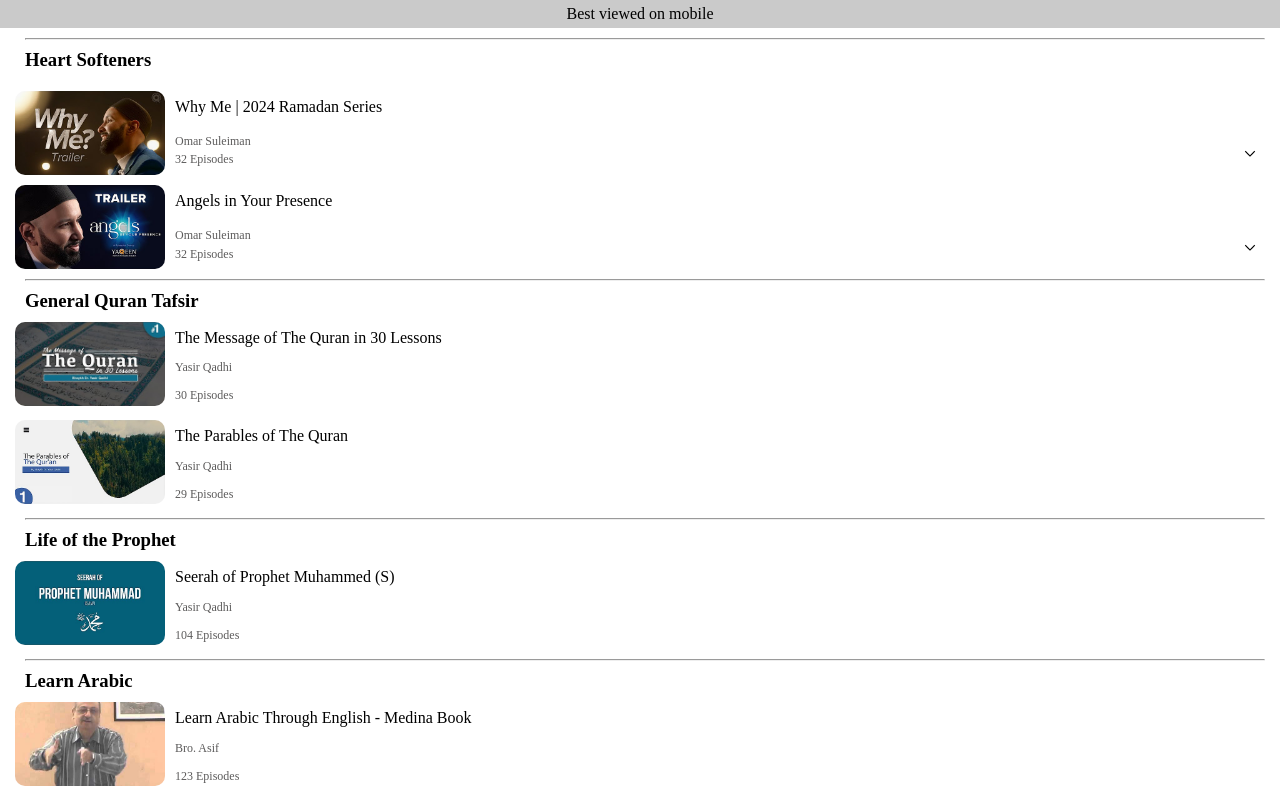
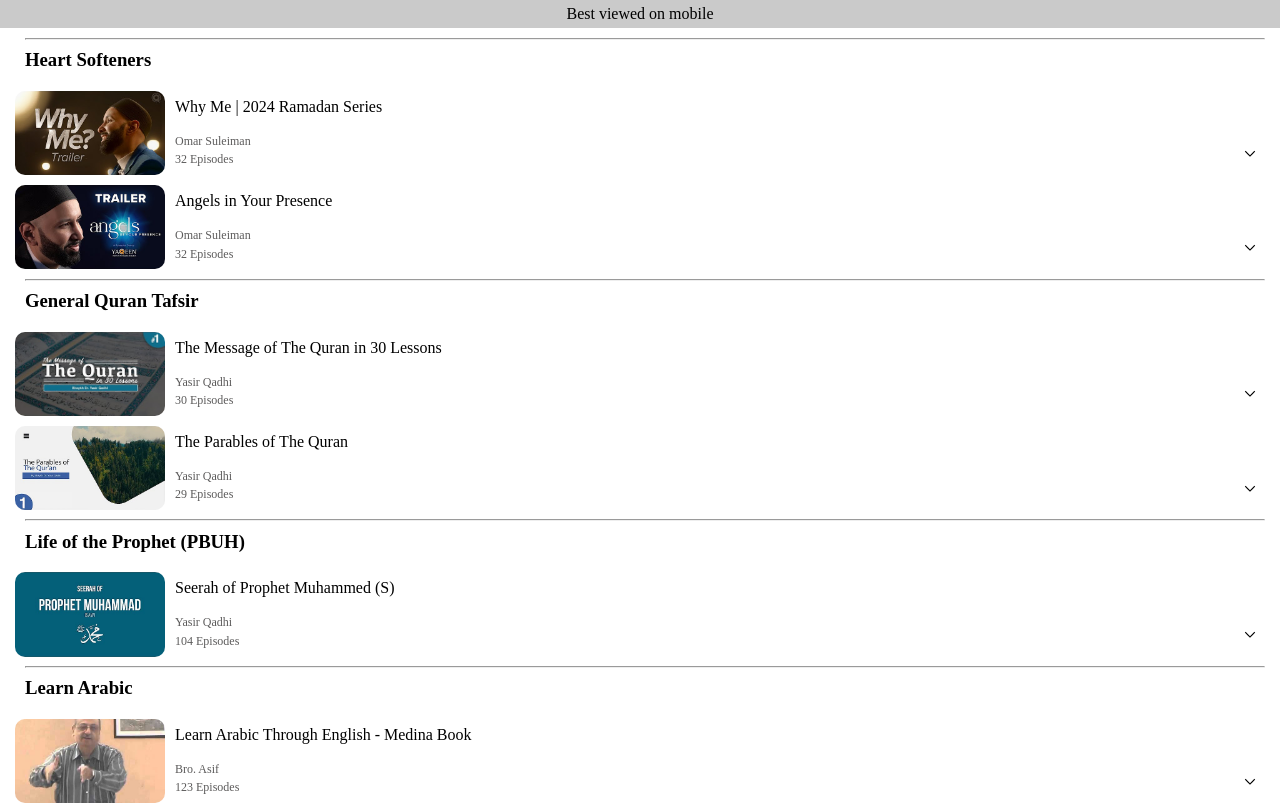
Before and after one commit to sajidmohd717/islamic-lectures-directory, a plain HTML site: page index.html in a window 1280 px wide. Drawn offline with Linux system fonts and the light colour scheme.

Commit message:
Moved html content to content.js, added the dropdown UI to app as well, also loads of thanks to chatgpt, had to write a lot of javascript stuff which i was very new to

```diff
--- a/content.js
+++ b/content.js
@@ -1,56 +1,21 @@
-// Wow, the HTML file is getting huge and it's going to be hard to add content to it by just typing, i'll try to refactor the code and try to have some code be in a javascript file
-
-// My plan is to have a list of dictionaries maybe something like this
-
-/*
-
-let heartSofteners = [
-    {Name: "Why Me?", Author: "Omar Suleiman", NoEpisodes: "32 Episodes"},
-    {Name: "Angels in Your Presence", Author: "Omar Suleiman", NoEpisodes: "32 Episodes"},
-]
-
-*/
-
-// If i do it like this i don't have to write so much damn muntaine HTML
-// :((((((
-
-// Query Heart Softeners Div
-const heartSoftenersDiv = document.querySelector(".heart-softeners");
-
-let heartSoftenersList = [
-  {
-    title: "Why Me | 2024 Ramadan Series",
-    speaker: "Omar Suleiman",
-    episodes: "32 Episodes",
-    thumbnailImage: "images/whyme.jpg",
-    link: "https://youtube.com/playlist?list=PLQ02IYL5pmhFYDrmxNHAlwgcHOR4h1bPa",
-    class: "why-me-class",
-  },
-  {
-    title: "Angels in Your Presence",
-    speaker: "Omar Suleiman",
-    episodes: "32 Episodes",
-    thumbnailImage: "images/angels1.jpg",
-    link: "https://youtube.com/playlist?list=PLQ02IYL5pmhF2LFN-3QxnuregEv1oKPIc",
-    class: "angels-1-class",
-  },
-];
-
-let sectionHeader = document.createElement("h3");
+// Define a function to create HTML elements for each section
+function createSectionElements(sectionDiv, sectionList, sectionTitle) {
+  // Create section header
+  const sectionHeader = document.createElement("h3");
   sectionHeader.classList.add("section-title");
-sectionHeader.innerHTML = "<hr>Heart Softeners";
-heartSoftenersDiv.appendChild(sectionHeader);
+  sectionHeader.innerHTML = `<hr>${sectionTitle}`;
+  sectionDiv.appendChild(sectionHeader);
 
   // Loop through the list and create HTML elements for each item
-heartSoftenersList.forEach((item) => {
-  // Create why me Div
-  const whyMeDiv = document.createElement("div");
-  whyMeDiv.classList.add(`${item.class}`);
+  sectionList.forEach((item) => {
+    // Create section div
+    const sectionItemDiv = document.createElement("div");
+    sectionItemDiv.classList.add(`${item.class}`);
 
     // Create thumbnail div
     const thumbnailContainer = document.createElement("div");
     thumbnailContainer.classList.add("thumbnail-container");
-  thumbnailContainer.innerHTML = `<a id="why-me-link" href="${item.link}"><img class="thumbnail" src="${item.thumbnailImage}" alt=""></a>`;
+    thumbnailContainer.innerHTML = `<a href="${item.link}"><img class="thumbnail" src="${item.thumbnailImage}" alt=""></a>`;
 
     // Create title-author div
     const titleAuthor = document.createElement("div");
@@ -81,10 +46,92 @@ heartSoftenersList.forEach((item) => {
     metaTitleDiv.appendChild(metaTitleRight);
     titleAuthor.appendChild(titleDiv);
     titleAuthor.appendChild(metaTitleDiv);
-  whyMeDiv.appendChild(thumbnailContainer);
-  whyMeDiv.appendChild(titleAuthor);
+    sectionItemDiv.appendChild(thumbnailContainer);
+    sectionItemDiv.appendChild(titleAuthor);
 
-  // Finally, append the whyMeDiv to heartSoftenersDiv
+    // Finally, append the sectionItemDiv to sectionDiv
+    sectionDiv.appendChild(sectionItemDiv);
+  });
+}
 
-  heartSoftenersDiv.appendChild(whyMeDiv);
+// Define the combined list of dictionaries
+const combinedList = [
+  {
+    sectionDiv: document.querySelector(".heart-softeners"),
+    sectionList: [
+      {
+        title: "Why Me | 2024 Ramadan Series",
+        speaker: "Omar Suleiman",
+        episodes: "32 Episodes",
+        thumbnailImage: "images/whyme.jpg",
+        link: "https://youtube.com/playlist?list=PLQ02IYL5pmhFYDrmxNHAlwgcHOR4h1bPa",
+        class: "why-me-class",
+      },
+      {
+        title: "Angels in Your Presence",
+        speaker: "Omar Suleiman",
+        episodes: "32 Episodes",
+        thumbnailImage: "images/angels1.jpg",
+        link: "https://youtube.com/playlist?list=PLQ02IYL5pmhF2LFN-3QxnuregEv1oKPIc",
+        class: "angels-1-class",
+      },
+    ],
+    sectionTitle: "Heart Softeners",
+  },
+  {
+    sectionDiv: document.querySelector(".general-quran"),
+    sectionList: [
+      {
+        title: "The Message of The Quran in 30 Lessons",
+        speaker: "Yasir Qadhi",
+        episodes: "30 Episodes",
+        thumbnailImage: "images/yasirqadhi-quran.jpg",
+        link: "https://youtube.com/playlist?list=PLYZxc42QNctUnn09Of4rBuakQhu-Q2qpc&si=uYzvoE9Buq4NTwKH",
+        class: "quran-30-lessons-class",
+      },
+      {
+        title: "The Parables of The Quran",
+        speaker: "Yasir Qadhi",
+        episodes: "29 Episodes",
+        thumbnailImage: "images/parables-quran.jpg",
+        link: "https://youtube.com/playlist?list=PLYZxc42QNctUIsBRE5XCY6eICwl_W8jnj&si=ycQJB_M7bKswa1Se",
+        class: "parables-quran-class",
+      },
+    ],
+    sectionTitle: "General Quran Tafsir",
+  },
+  {
+    sectionDiv: document.querySelector('.life-of-the-prophet'),
+    sectionList: [
+        {
+            title: "Seerah of Prophet Muhammed (S)",
+            speaker: "Yasir Qadhi",
+            episodes: "104 Episodes",
+            thumbnailImage: "images/seerah-yasir.jpg",
+            link: "https://www.youtube.com/playlist?list=PLAEA99D24CA2F9A8F",
+            class: "seerah-qadhi"
+        },
+    ],
+    sectionTitle: "Life of the Prophet (PBUH)"
+  },
+  {
+    sectionDiv: document.querySelector('.learn-arabic'),
+    sectionList: [
+        {
+            title: 'Learn Arabic Through English - Medina Book',
+            speaker: 'Bro. Asif',
+            episodes: '123 Episodes',
+            thumbnailImage: 'images/medina-arabic.jpg',
+            link: 'https://www.youtube.com/playlist?list=PLh3c1SPUmZqGMOtrHD7Kd2uXuvPRDP7ou',
+            class: 'medina-arabic',
+        },
+    ],
+    sectionTitle: 'Learn Arabic'
+  }
+
+];
+
+// Loop through the combined list and create HTML elements for each section
+combinedList.forEach(({ sectionDiv, sectionList, sectionTitle }) => {
+  createSectionElements(sectionDiv, sectionList, sectionTitle);
 });
--- a/index.html
+++ b/index.html
@@ -20,57 +20,15 @@
 
         </div>
 
-        <h3 class="section-title">
-            <hr>General Quran Tafsir
-        </h3>
+        <div class="general-quran">
 
-        <div class="general-quran">
-            <div class="quran-30-lessons">
-                <a id="quran-30-lessons-link" href="#"><img class="thumbnail" src="images/yasirqadhi-quran.jpg"
-                        alt=""></a>
-                <div class="title-author">
-                    <span>The Message of The Quran in 30 Lessons<br></span>
-                    <span class="author">Yasir Qadhi <br></span>
-                    <span class="no-videos">30 Episodes <br></span>
-                </div>
-            </div>
-            <div class="parables-quran">
-                <a id="parables-quran-link" href="#"><img class="thumbnail" src="images/parables-quran.jpg" alt=""></a>
-                <div class="title-author">
-                    <span>The Parables of The Quran <br></span>
-                    <span class="author">Yasir Qadhi <br></span>
-                    <span class="no-videos">29 Episodes <br></span>
-                </div>
-            </div>
         </div>
 
-        <h3 class="section-title">
-            <hr>Life of the Prophet
-        </h3>
+        <div class="life-of-the-prophet">
 
-        <div class="Life of the prophet">
-            <div class="seerah-qadhi">
-                <a id="seerah-qadhi-link" href="#"><img class="thumbnail" src="images/seerah-yasir.jpg" alt=""></a>
-                <div class="title-author">
-                    <span>Seerah of Prophet Muhammed (S)<br></span>
-                    <span class="author">Yasir Qadhi <br></span>
-                    <span class="no-videos">104 Episodes <br></span>
-                </div>
-            </div>
         </div>
 
-        <h3 class="section-title">
-            <hr>Learn Arabic
-        </h3>
         <div class="learn-arabic">
-            <div class="medina-arabic">
-                <a href="#" id="medina-book-link"><img class="thumbnail" src="images/medina-arabic.jpg" alt=""></a>
-                <div class="title-author">
-                    <span>Learn Arabic Through English - Medina Book<br></span>
-                    <span class="author">Bro. Asif <br></span>
-                    <span class="no-videos">123 Episodes <br></span>
-                </div>
-            </div>
 
         </div>
     </div>
```
Lines whose indentation alone changed are shown as unchanged.
